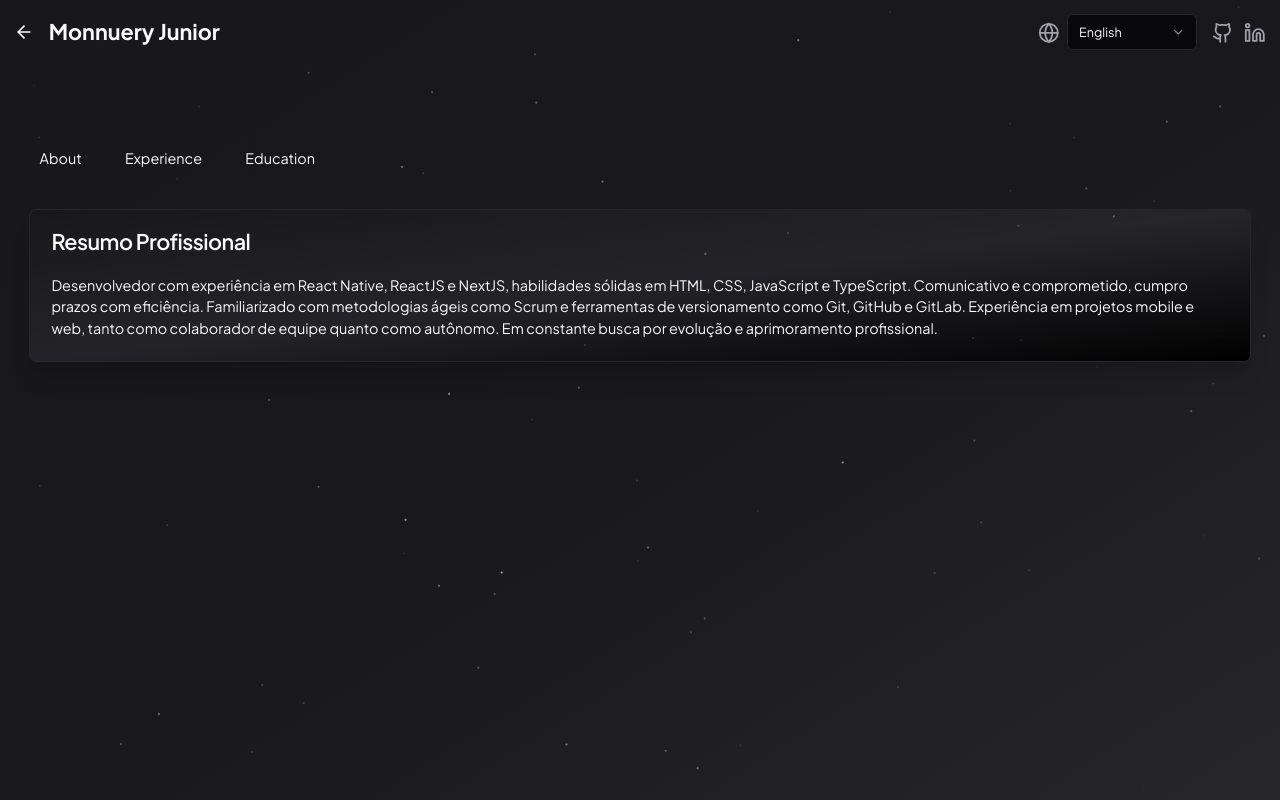
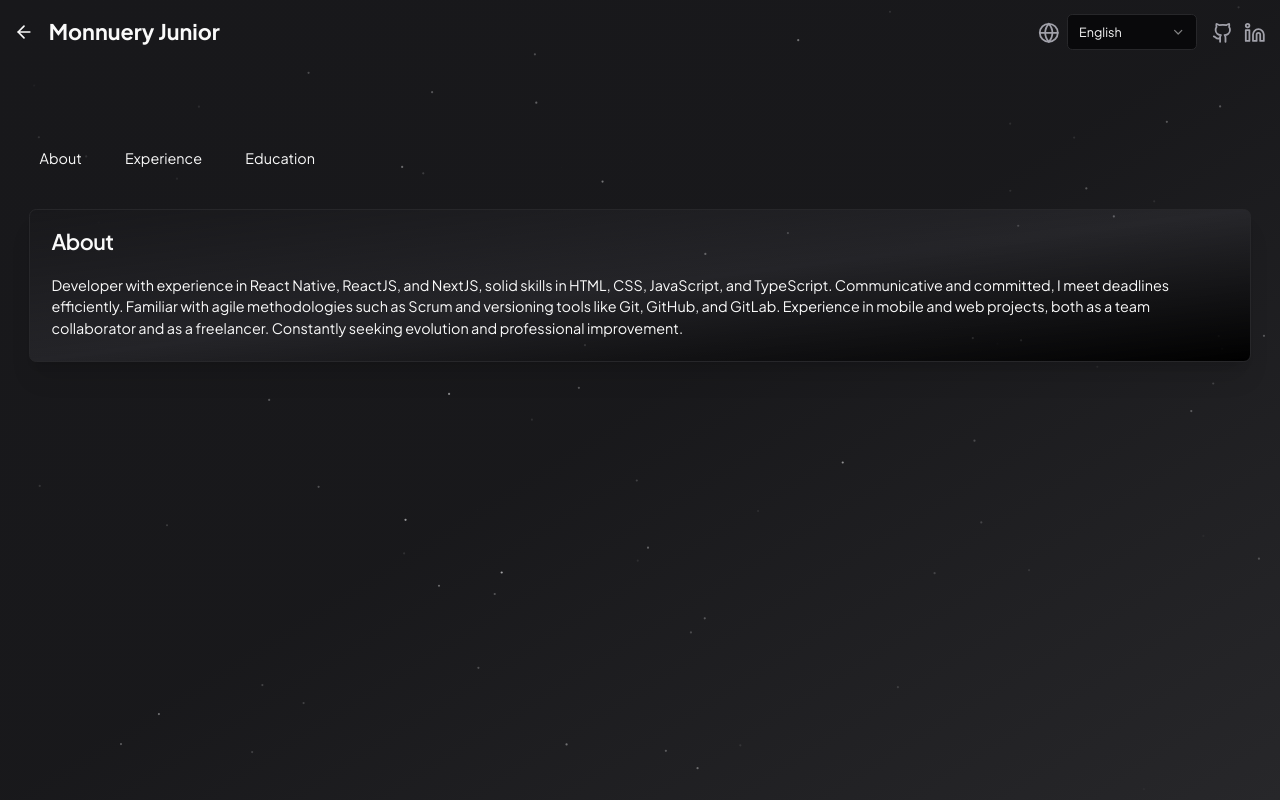
Before and after one commit to santozxy/portfolio-app, a Next.js app: page /en/about in a window 1280 px wide. Built offline with nearby package versions, Linux system fonts and the light colour scheme.

Commit message:
:sparkles: feat: Translate page about

```diff
--- a/messages/en.json
+++ b/messages/en.json
@@ -17,7 +17,7 @@
     },
     "about": {
         "title": "About",
-        "content": "Developer with experience in React Native, ReactJS, and NextJS, solid skills in HTML, CSS, JavaScript, and TypeScript. Communicative and committed, I meet deadlines efficiently. Familiar with agile methodologies such as Scrum and versioning tools like Git, GitHub, and GitLab. Experience in mobile and web projects, both as a team collaborator and as a freelancer. Constantly seeking evolution and professional improvement."
+        "description": "Developer with experience in React Native, ReactJS, and NextJS, solid skills in HTML, CSS, JavaScript, and TypeScript. Communicative and committed, I meet deadlines efficiently. Familiar with agile methodologies such as Scrum and versioning tools like Git, GitHub, and GitLab. Experience in mobile and web projects, both as a team collaborator and as a freelancer. Constantly seeking evolution and professional improvement."
     },
     "experience": {
         "title": "Experience",
--- a/messages/pt.json
+++ b/messages/pt.json
@@ -17,7 +17,7 @@
   },
   "about": {
     "title": "Sobre",
-    "content": "Desenvolvedor com experiência em React Native, ReactJS e NextJS, habilidades sólidas em HTML, CSS, JavaScript e TypeScript. Comunicativo e comprometido, cumpro prazos com eficiência. Familiarizado com metodologias ágeis como Scrum e ferramentas de versionamento como Git, GitHub e GitLab. Experiência em projetos mobile e web, tanto como colaborador de equipe quanto como autônomo. Em constante busca por evolução e aprimoramento profissional."
+    "description": "Desenvolvedor com experiência em React Native, ReactJS e NextJS, habilidades sólidas em HTML, CSS, JavaScript e TypeScript. Comunicativo e comprometido, cumpro prazos com eficiência. Familiarizado com metodologias ágeis como Scrum e ferramentas de versionamento como Git, GitHub e GitLab. Experiência em projetos mobile e web, tanto como colaborador de equipe quanto como autônomo. Em constante busca por evolução e aprimoramento profissional."
   },
   "experience": {
     "title": "Experiência",
--- a/src/app/[locale]/(portfolio)/about/page.tsx
+++ b/src/app/[locale]/(portfolio)/about/page.tsx
@@ -1,21 +1,17 @@
 import React from "react";
 import { Card, CardHeader, CardTitle, CardContent } from "@/components/ui/card";
+import { useTranslations } from "next-intl";
 
 export default function About() {
+  const t = useTranslations("about");
   return (
     <Card>
       <CardHeader>
-        <CardTitle>Resumo Profissional</CardTitle>
+        <CardTitle>{t("title")}</CardTitle>
       </CardHeader>
       <CardContent>
         <p>
-          Desenvolvedor com experiência em React Native, ReactJS e NextJS,
-          habilidades sólidas em HTML, CSS, JavaScript e TypeScript.
-          Comunicativo e comprometido, cumpro prazos com eficiência.
-          Familiarizado com metodologias ágeis como Scrum e ferramentas de
-          versionamento como Git, GitHub e GitLab. Experiência em projetos
-          mobile e web, tanto como colaborador de equipe quanto como autônomo.
-          Em constante busca por evolução e aprimoramento profissional.
+          {t("description")}
         </p>
       </CardContent>
     </Card>
```
